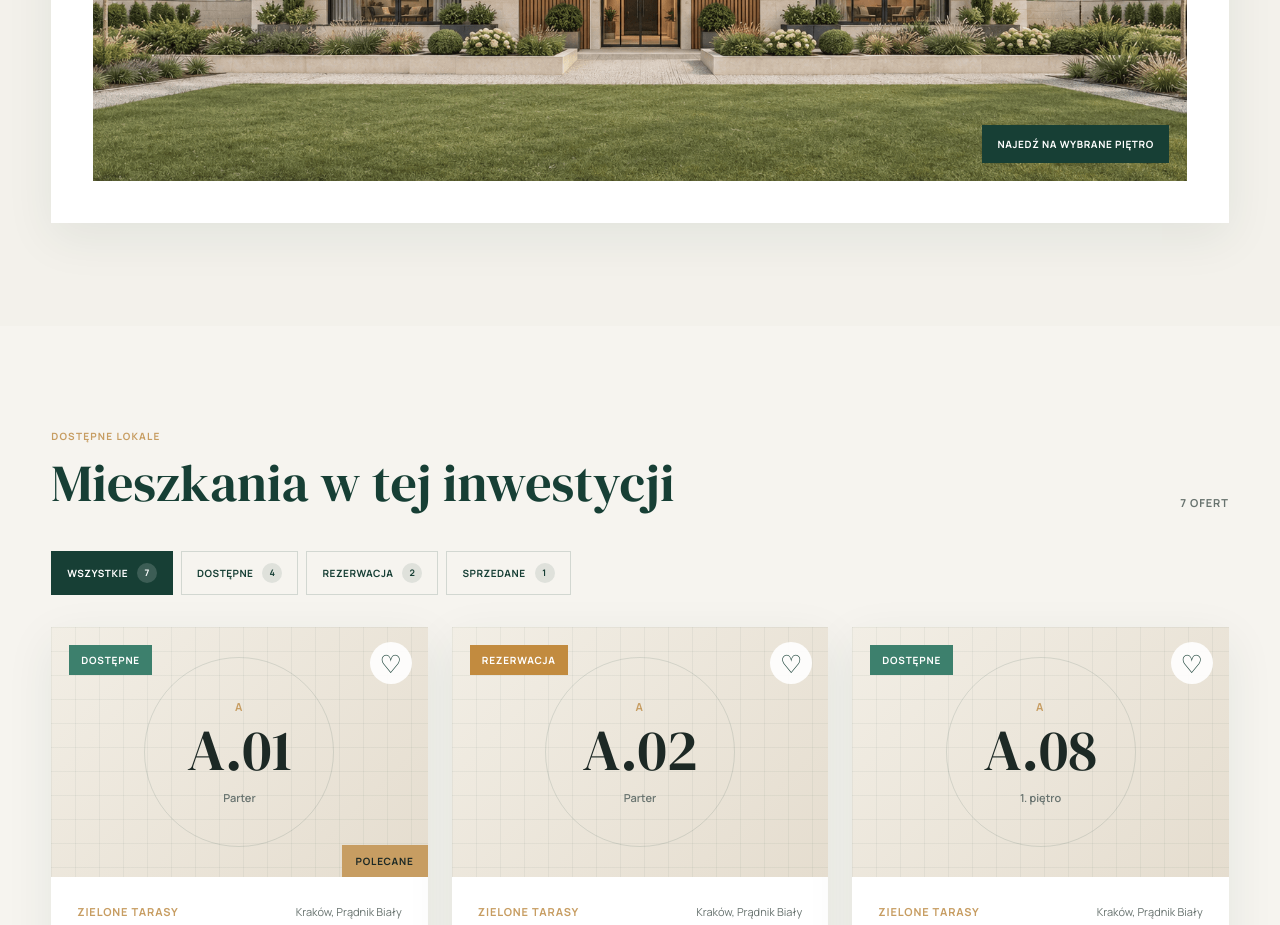
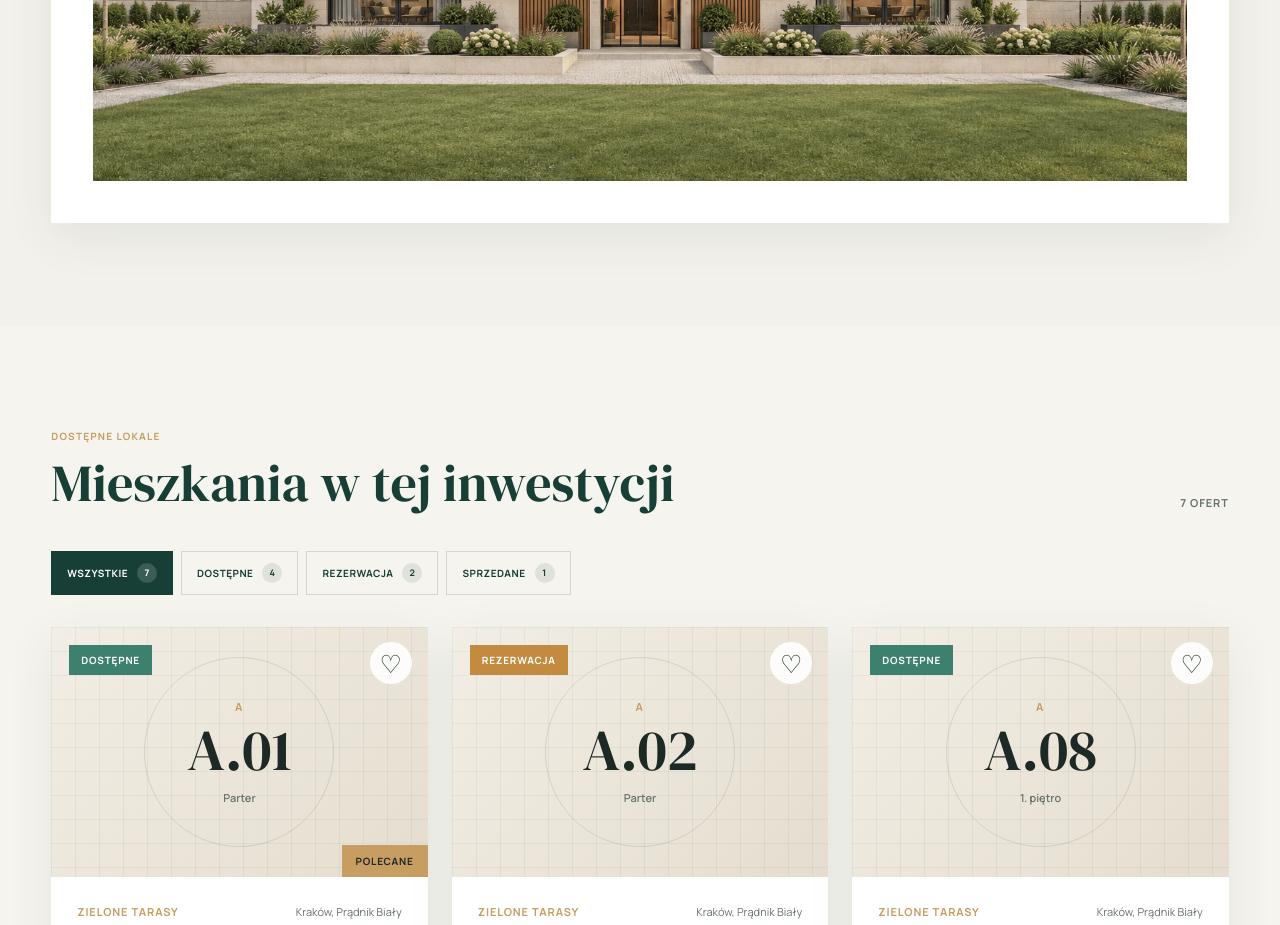
Before and after one commit to natalkakielbicka-coder/real-estate, a Vue app: page /inwestycje/zielone-tarasy in a window 1280 px wide. Shown: the part 2160-3085 px from the top of the page. Built offline with nearby package versions, Linux system fonts and the light colour scheme.

Commit message:
Add floor details tooltip

```diff
--- a/src/components/BuildingFloorSelector.vue
+++ b/src/components/BuildingFloorSelector.vue
@@ -1,6 +1,5 @@
 <script setup>
 import { computed, ref } from 'vue'
-import { apartments } from '../data/apartments'
 
 const props = defineProps({
   plan: {
@@ -99,12 +98,12 @@ const selectFloor = (floor) => {
         />
       </svg>
 
-      <div class="building-selector__hint">
-        <strong>{{ activeLabel }}</strong>
-
-        <span v-if="hoveredFloor">
-          Liczba mieszkań: {{ hoveredFloorApartmentsCount }}
-        </span>
+      <div
+        v-if="hoveredFloor"
+        class="building-selector__tooltip"
+      >
+        <strong>{{ hoveredFloor.label }}</strong>
+        <span>Liczba mieszkań: {{ hoveredFloorApartmentsCount }}</span>
       </div>
     </div>
   </div>
@@ -203,30 +202,30 @@ const selectFloor = (floor) => {
   stroke: #ffffff;
 }
 
-.building-selector__hint {
+.building-selector__tooltip {
   position: absolute;
   z-index: 2;
-  right: 18px;
-  bottom: 18px;
-  padding: 11px 15px;
+  top: 18px;
+  left: 18px;
+  display: flex;
+  flex-direction: column;
+  gap: 5px;
+  padding: 13px 16px;
   color: #ffffff;
   background-color: var(--color-primary);
+  box-shadow: 0 12px 30px rgba(23, 63, 53, 0.22);
   pointer-events: none;
-  display: flex;
-  flex-direction: column;
-  gap: 4px;
 }
 
-.building-selector__hint strong {
-  font-size: 10px;
-  font-weight: 700;
-  letter-spacing: 0.06em;
-  text-transform: uppercase;
+.building-selector__tooltip strong {
+  font-family: var(--font-heading);
+  font-size: 18px;
+  font-weight: 400;
 }
 
-.building-selector__hint span {
-  color: rgba(255, 255, 255, 0.65);
-  font-size: 8px;
+.building-selector__tooltip span {
+  color: rgba(255, 255, 255, 0.68);
+  font-size: 9px;
   letter-spacing: 0.04em;
   text-transform: uppercase;
 }
@@ -246,12 +245,5 @@ const selectFloor = (floor) => {
   .building-selector {
     padding: 18px;
   }
-
-  .building-selector__hint {
-    right: 10px;
-    bottom: 10px;
-    padding: 9px 11px;
-    font-size: 8px;
-  }
 }
 </style>
```
